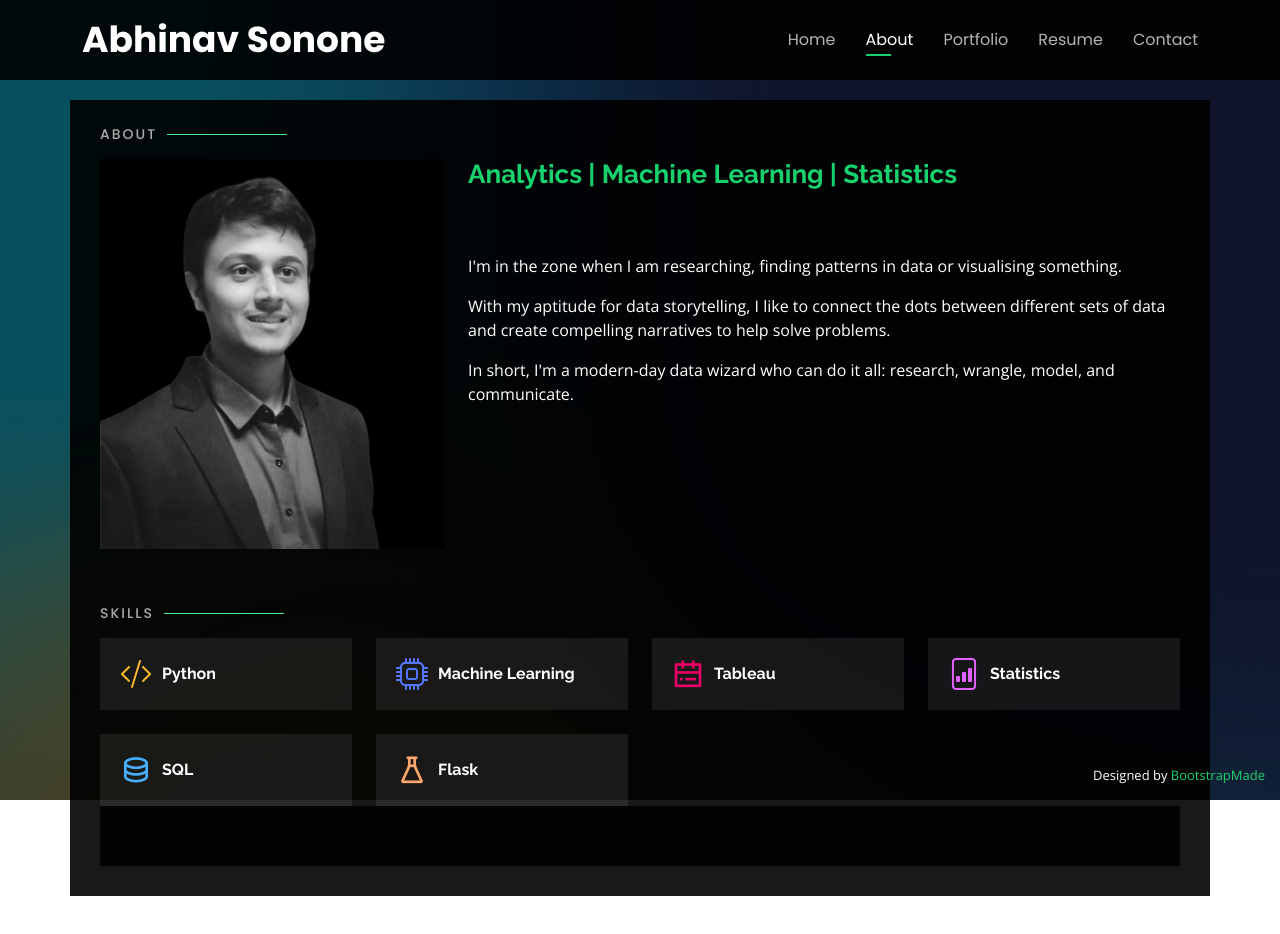
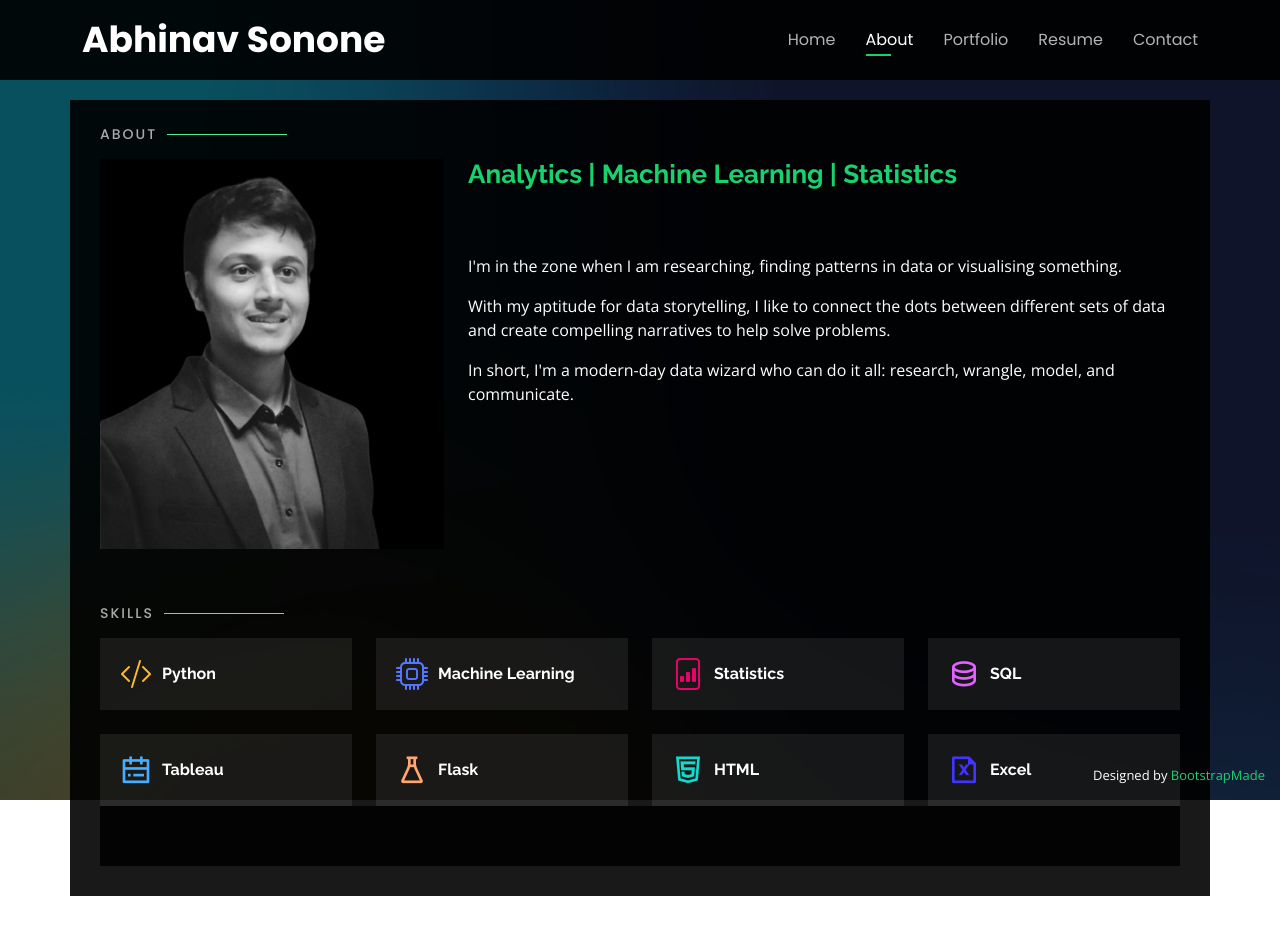
Before and after one commit to aps0611/portfolio, a plain HTML site: page index.html in a window 1280 px wide. Both pictures are taken after a click on the link "About". Drawn offline with nearby package versions, Linux system fonts and the light colour scheme.

Commit message:
made changes in skills section

```diff
--- a/index.html
+++ b/index.html
@@ -253,20 +253,20 @@
         </div>
         <div class="col-lg-3 col-md-4 mt-4 mt-md-0">
           <div class="icon-box">
-            <i class="ri-calendar-todo-line" style="color: #e80368;"></i>
-            <h3>Tableau</h3>
+            <i class="bi-file-bar-graph" style="color: #e80368;"></i>
+            <h3>Statistics</h3>
           </div>
         </div>
         <div class="col-lg-3 col-md-4 mt-4 mt-lg-0">
           <div class="icon-box">
-            <i class="bi-file-bar-graph" style="color: #e361ff;"></i>
-            <h3>Statistics</h3>
+            <i class="ri-database-2-line" style="color: #e361ff;"></i>
+            <h3>SQL</h3>
           </div>
         </div>
         <div class="col-lg-3 col-md-4 mt-4">
           <div class="icon-box">
-            <i class="ri-database-2-line" style="color: #47aeff;"></i>
-            <h3>SQL</h3>
+            <i class="ri-calendar-todo-line" style="color: #47aeff;"></i>
+            <h3>Tableau</h3>
           </div>
         </div>
         <div class="col-lg-3 col-md-4 mt-4">
@@ -275,19 +275,20 @@
             <h3>Flask</h3>
           </div>
         </div>
-<!--
+
         <div class="col-lg-3 col-md-4 mt-4">
           <div class="icon-box">
-            <i class="ri-file-list-3-line" style="color: #11dbcf;"></i>
-            <h3>Midela Teren</h3>
+            <i class="ri-html5-line" style="color: #11dbcf;"></i>
+            <h3>HTML</h3>
           </div>
-        </div> -->
-        <!-- <div class="col-lg-3 col-md-4 mt-4">
+        </div>
+
+        <div class="col-lg-3 col-md-4 mt-4">
           <div class="icon-box">
-            <i class="ri-price-tag-2-line" style="color: #4233ff;"></i>
-            <h3>Pira Neve</h3>
+            <i class="ri-file-excel-line" style="color: #4233ff;"></i>
+            <h3>Excel</h3>
           </div>
-        </div> -->
+        </div>
         <!-- <div class="col-lg-3 col-md-4 mt-4">
           <div class="icon-box">
             <i class="ri-anchor-line" style="color: #b2904f;"></i>
```
